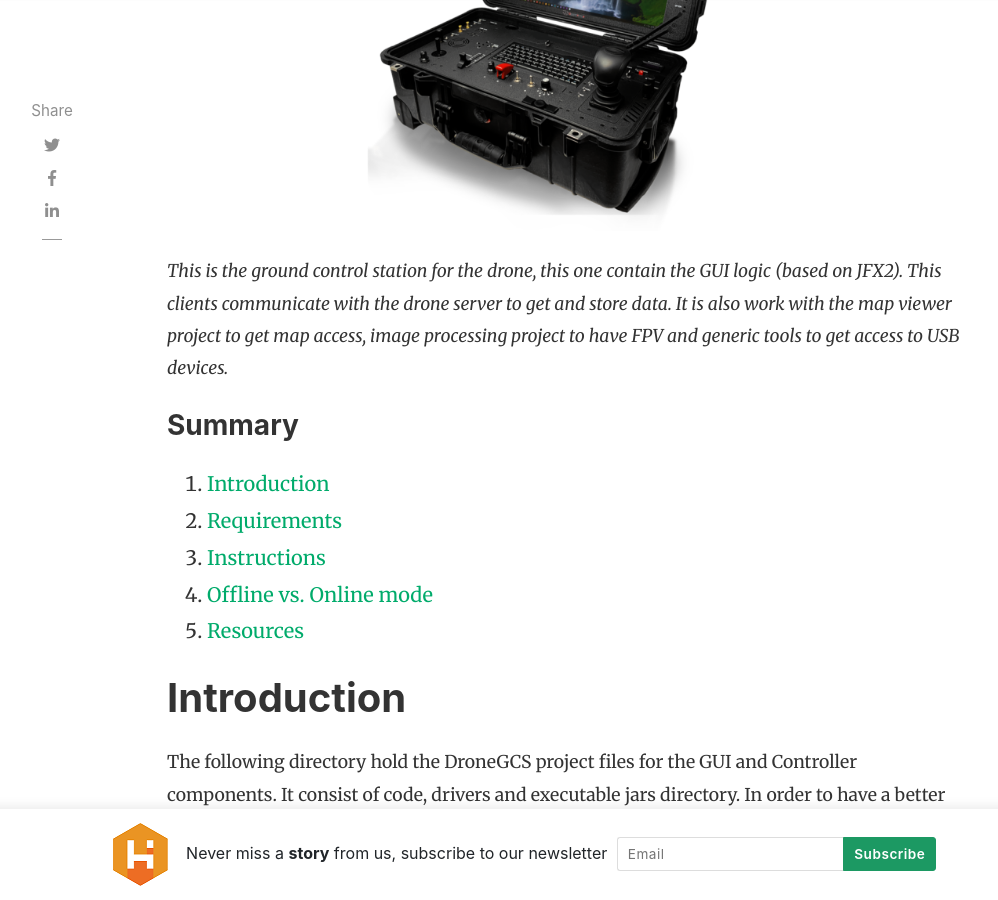
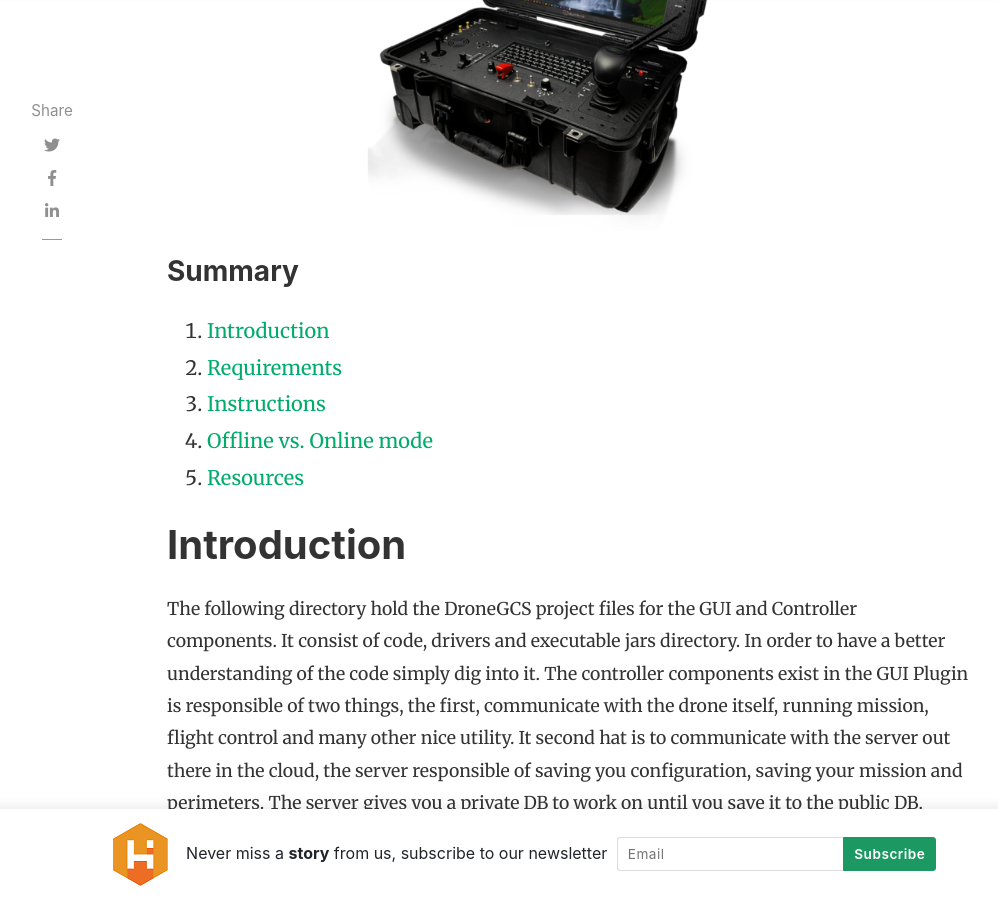
Before and after one commit to taljmars/dronedoc.io, a Jekyll site: the page built from _posts/2017-10-24-drone-gcs.md, in a window 1280 px wide and 900 px high, scrolled down 645 px. Shown: the whole window, without its empty margins (118-1116 px from the left). Built offline with Jekyll 4.4.1, drawn with Linux system fonts in a browser that asks for light colours; nearby versions of some CDN libraries; comment, search, counter and statistics services are not loaded.

Commit message:
Update 2017-10-24-drone-gcs.md

```diff
--- a/_posts/2017-10-24-drone-gcs.md
+++ b/_posts/2017-10-24-drone-gcs.md
@@ -9,7 +9,6 @@ description: "This is the ground control station for the drone, this one contain
 featured: true
 hidden: false
 toc: true
-beforetoc: "This is the ground control station for the drone, this one contain the GUI logic (based on JFX2). This clients communicate with the drone server to get and store data. It is also work with the map viewer project to get map access, image processing project to have FPV and generic tools to get access to USB devices."
 rating: 4.5
 ---
 
```
